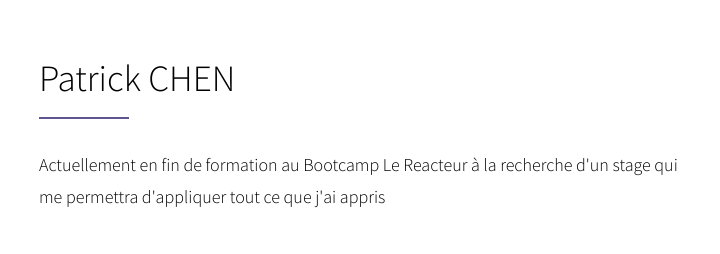
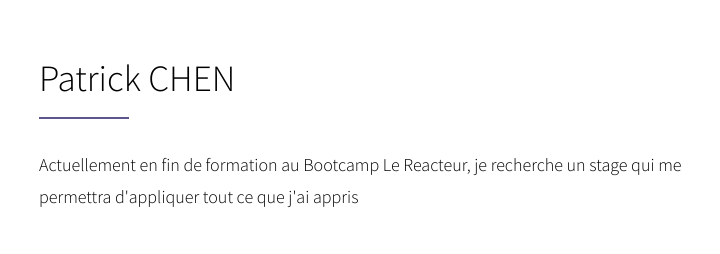
Before and after one commit to ItsPat47/Portfolio, a plain HTML site: page index.html in a window 1280 px wide. Shown: the part 551-805 px from the top of the page, 151-871 px from the left. Drawn offline with Linux system fonts and the light colour scheme.

Commit message:
some misspelling fixed

```diff
--- a/index.html
+++ b/index.html
@@ -57,8 +57,8 @@
         <h2 id="Qsj">Patrick CHEN</h2>
 
         <p>
-          Actuellement en fin de formation au Bootcamp Le Reacteur à la recherche
-          d'un stage qui me permettra d'appliquer tout ce que j'ai appris
+          Actuellement en fin de formation au Bootcamp Le Reacteur,  je recherche
+          un stage qui me permettra d'appliquer tout ce que j'ai appris
          </p>
       </div >
         <img id="photo" src="assets/img/me.jpg" alt="photome" >
```
